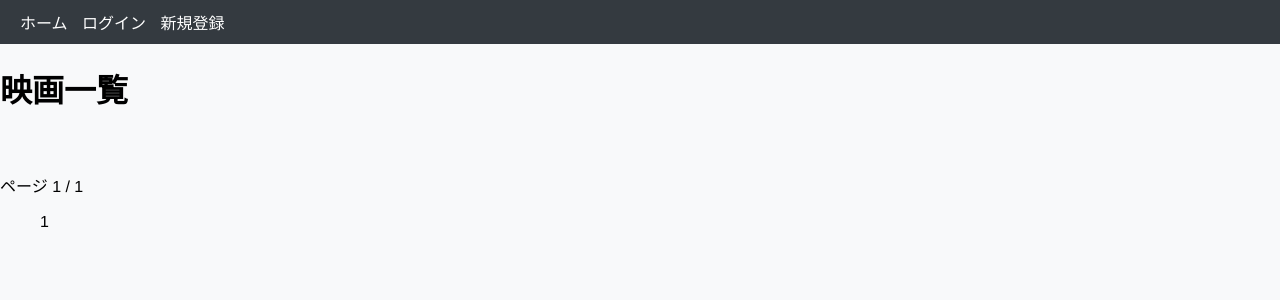
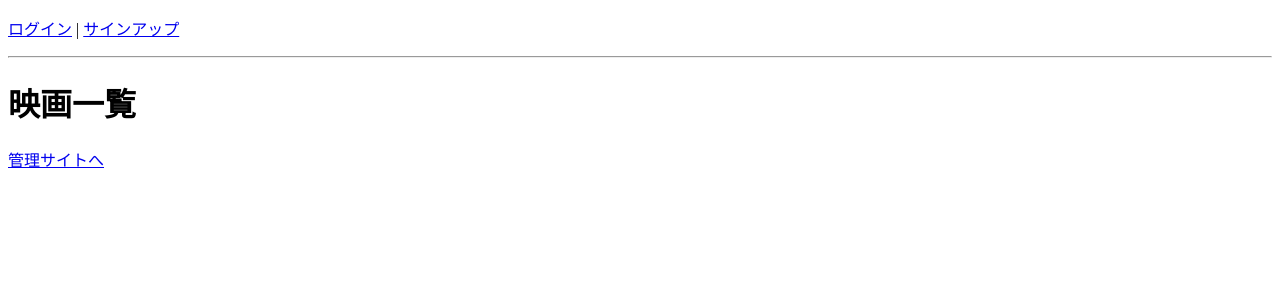
Before and after one commit to 97958697/my-first-portfolio, a Django app: page / in a window 1280 px wide. Shown: the top 300 px of the page. Run offline with Django 5.2, Linux system fonts and the light colour scheme; data that the repository does not hold is empty.

Commit message:
Add template directories and base.html

```diff
--- a/second_project/settings.py
+++ b/second_project/settings.py
@@ -58,7 +58,7 @@ ROOT_URLCONF = 'second_project.urls'
 TEMPLATES = [
     {
         'BACKEND': 'django.template.backends.django.DjangoTemplates',
-        'DIRS': [BASE_DIR / 'templates'],
+        'DIRS': [BASE_DIR / 'templates', BASE_DIR / 'accounts' / 'templates'],
         'APP_DIRS': True,
         'OPTIONS': {
             'context_processors': [
--- a/second_project/wsgi.py
+++ b/second_project/wsgi.py
@@ -15,10 +15,6 @@ project_home = os.path.dirname(os.path.dirname(os.path.abspath(__file__)))
 if project_home not in sys.path:
     sys.path.insert(0, project_home)
 
-# activate virtualenv
-activate_env = os.path.expanduser('~/portfolio/venv/bin/activate_this.py')
-with open(activate_env) as f:
-    exec(f.read(), {'__file__': activate_env})
 
 from django.core.wsgi import get_wsgi_application
 
--- a/templates/base.html
+++ b/templates/base.html
@@ -1,31 +1,16 @@
 <!DOCTYPE html>
 <html lang="ja">
 <head>
-    <meta charset="UTF-8">
-    <title>{% block title %}映画レビューアプリ{% endblock %}</title>
-    {% load static %}
-    <link rel="stylesheet" href="{% static 'css/styles.css' %}">
+  <meta charset="UTF-8">
+  <title>{% block title %}ムービーレビュー{% endblock title %}</title>
 </head>
 <body>
-    <nav>
-        <a href="{% url 'movie_list' %}">ホーム</a>
-        {% if user.is_authenticated %}
-            <span>{{ user.username }}ログイン中</span>
-            <a href="{% url 'accounts:logout' %}">ログアウト</a>
-        {% else %}
-            <a href="{% url 'accounts:login' %}">ログイン</a>
-            <a href="{% url 'accounts:signup' %}">新規登録</a>
-        {% endif %}
-    </nav>
-    {% if messages %}
-        <ul>
-            {% for message in messages %}
-                <li>{{ message }}</li>
-            {% endfor %}
-        </ul>
-    {% endif %}
-    <div>
-        {% block content %}{% endblock %}
-    </div>
+  {% if user.is_authenticated %}
+    <p>ようこそ {{ user.username }} | <a href="{% url 'logout' %}">ログアウト</a></p>
+  {% else %}
+    <p><a href="{% url 'login' %}">ログイン</a> | <a href="{% url 'signup' %}">サインアップ</a></p>
+  {% endif %}
+  <hr>
+  {% block content %}{% endblock content %}
 </body>
 </html>
--- a/templates/reviews/movie_list.html
+++ b/templates/reviews/movie_list.html
@@ -1,49 +1,15 @@
-{% extends 'base.html' %}
-{% load static %}
-{% block title %}映画一覧{% endblock %}
+{% extends "base.html" %}
 
 {% block content %}
-<h1>映画一覧</h1>
-{% if user.is_staff %}
-  <p><a class="btn btn-secondary" href="{% url 'admin:index' %}" target="_blank">管理サイトへ</a></p>
-{% endif %}
-<div class="movie-grid">
-  {% for movie in movies %}
-    <div class="movie-card">
-      {% if movie.image %}
-        <img src="{{ movie.image.url }}" alt="{{ movie.title }}">
-      {% else %}
-        <img src="{% static 'images/default_poster.jpg' %}" alt="No Image">
-      {% endif %}
-      <h2>{{ movie.title }}</h2>
-      <p><a href="{% url 'reviews:movie_detail' movie.pk %}">映画詳細ページ</a></p>
-      <div class="btn-group">
-        <a class="btn btn-detail" href="{% url 'reviews:movie_detail' movie.pk %}">詳細を見る</a>
-        {% if user.is_staff %}
-          <a class="btn btn-edit" href="{% url 'reviews:movie_update' movie.pk %}">編集</a>
-          <a class="btn btn-delete" href="{% url 'reviews:movie_delete' movie.pk %}">削除</a>
-        {% endif %}
-      </div>
-    </div>
-  {% endfor %}
-</div>
-
-<div class="pagination">
-  {% if page_obj.has_previous %}
-    <a href="?page={{ page_obj.previous_page_number }}">前へ</a>
-  {% endif %}
-  <span>ページ {{ page_obj.number }} / {{ page_obj.paginator.num_pages }}</span>
-  {% if page_obj.has_next %}
-    <a href="?page={{ page_obj.next_page_number }}">次へ</a>
-  {% endif %}
-</div>
-<ul class="pagination-numbers">
-  {% for num in page_obj.paginator.page_range %}
-    {% if page_obj.number == num %}
-      <span class="current-page">{{ num }}</span>
-    {% else %}
-      <a href="?page={{ num }}">{{ num }}</a>
-    {% endif %}
-  {% endfor %}
-</ul>
-{% endblock %}
+  <h1>映画一覧</h1>
+  <ul>
+    {% for movie in movies %}
+      <li>
+        <a href="{% url 'reviews:detail' movie.id %}">
+          {{ movie.title }}
+        </a>
+      </li>
+    {% endfor %}
+  </ul>
+  <a href="{% url 'admin:index' %}">管理サイトへ</a>
+{% endblock content %}
```
